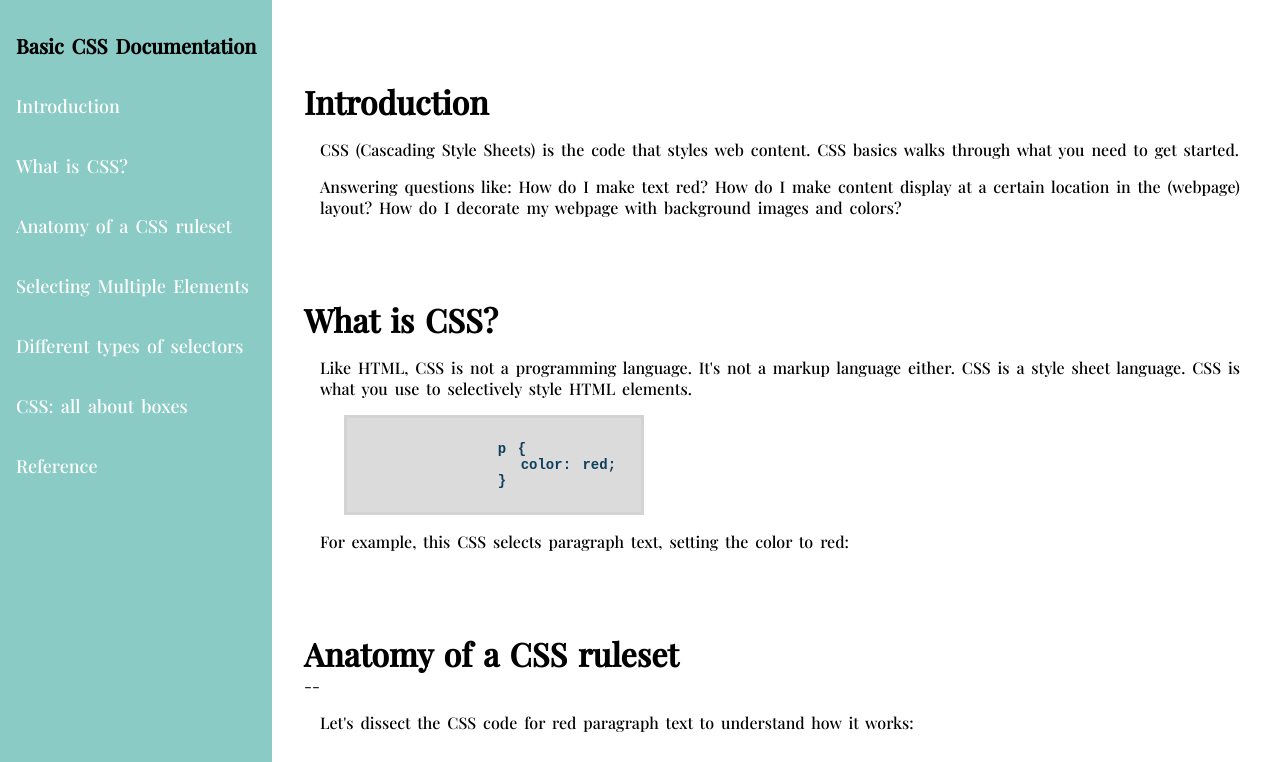
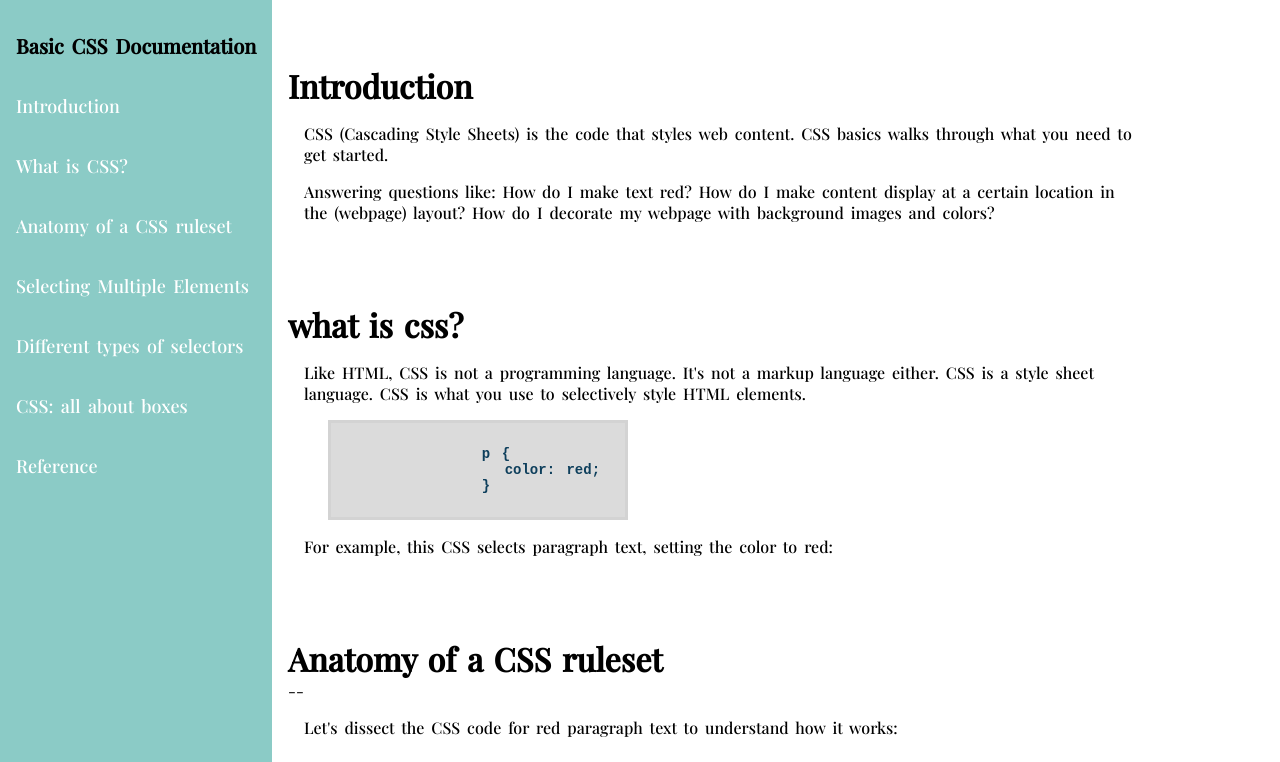
Before and after one commit to Mahboobasadat/Technical-documentation-page, a plain HTML site: page Index.html in a window 1280 px wide. Shown: the top 762 px of the page. Drawn offline with nearby package versions, Linux system fonts and the light colour scheme; grey boxes are pictures that could not be loaded.

Commit message:
brought changes to css file

```diff
--- a/Index.html
+++ b/Index.html
@@ -12,10 +12,10 @@
   <nav id="navbar">
     <header id="navbar-title">Basic CSS Documentation</header>
     <a class="nav-link" href="#Introduction">Introduction</a>
-    <a class="nav-link" href="#What_is_CSS">What is CSS?</a>
+    <a class="nav-link" href="#what_is_css">What is CSS?</a>
     <a class="nav-link" href="#Anatomy_of_a_CSS_ruleset">Anatomy of a CSS ruleset</a>
     <a class="nav-link" href="#Selecting_Multiple_Elements">Selecting Multiple Elements</a>
-    <a class="nav-link" href="#Different_types_of_selectors">Different types of selectors</a>
+    <a class="nav-link" href="#Different_Types_of_Selectors">Different types of selectors</a>
     <a class="nav-link" href="#CSS:_all_about_boxes">CSS: all about boxes</a>
     <a class="nav-link" href="#Reference">Reference</a>
   </nav>
@@ -28,8 +28,8 @@
       </article>
 	  </section>
 
-    <section class="main-section" id="What_is_CSS">
-      <header>What is CSS?</header>
+    <section class="main-section" id="what_is_css">
+      <header>what is css?</header>
       <article>
         <p>Like HTML, CSS is not a programming language. It's not a markup language either. CSS is a style sheet language. CSS is what you use to selectively style HTML elements.</p>
         <ul>
--- a/style.css
+++ b/style.css
@@ -64,14 +64,13 @@ body {
 
   main{
     display: block;
-    position: fixed;
+    position: relative;
     margin-left: 10em;
     margin-right: 1em;
     height: 100%;
     top: 0;
-    left: 10vw;
     margin-right: 1em;
-    padding: 1em;
+    padding:0 10%;
   }
 
   p {
```
